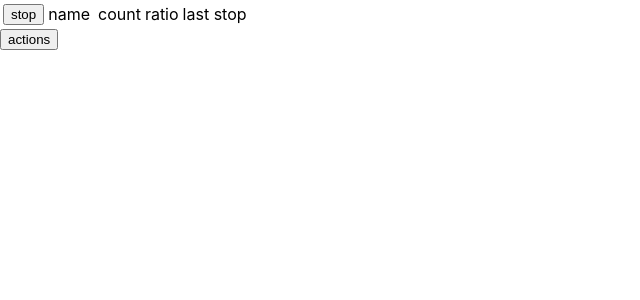
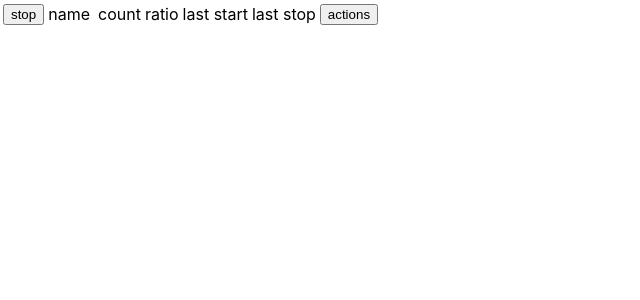
Before and after one commit to GuiRitter/TimeCounterSplitter, a React (Create React App) app: page / in a window 1280 px wide. Shown: the top 300 px of the page, without its empty margins (0-640 px from the left). Built offline with nearby package versions, Linux system fonts and the light colour scheme.

Commit message:
added last start time and moved task list actions button

```diff
--- a/src/Task.js
+++ b/src/Task.js
@@ -30,6 +30,7 @@ class Task extends React.Component {
 				: ''),
 			buildCell(this.buildKey('count'), round(count, 1), { onClick: () => alert(count), title: count }),
 			buildCell(this.buildKey('proportional'), round(proportional, 1), { onClick: () => alert(proportional), title: proportional }),
+			buildCell(this.buildKey('lastStart'), this.props.task.lastStartedDateTime),
 			buildCell(this.buildKey('lastStop'), this.props.task.lastStoppedDateTime),
 			buildCell(this.buildKey('taskAction'), (!this.props.showInput) ? null : <input
 				onClick={() => this.props.navigate(state.TASK_ACTION_MENU, this.props.task.name)}
--- a/src/TaskList.js
+++ b/src/TaskList.js
@@ -21,19 +21,20 @@ class taskList extends React.Component {
 			buildCell('active'),
 			buildCell('count', 'count'),
 			buildCell('proportional', 'ratio'),
+			buildCell('lastStart', 'last start'),
 			buildCell('lastStop', 'last stop'),
-			buildCell('action')
+			buildCell('action', (!this.props.showInput) ? null : <input
+				onClick={() => this.props.navigate(state.ACTION_MENU)}
+				type='button'
+				value='actions'
+			/>)
 		)}{(this.props.taskList || []).map(task => <Task
 			key={task.name}
 			showInput={this.props.showInput}
 			task={task}
 			timeBeginField={this.timeBeginField}
 			timeEndField={this.timeEndField}
-		/>)}</tbody></table>{(!this.props.showInput) ? null : <input
-		onClick={() => this.props.navigate(state.ACTION_MENU)}
-			type='button'
-			value='actions'
-		/>}</>;
+		/>)}</tbody></table></>;
 	}
 }
 
--- a/src/flux/reducer.js
+++ b/src/flux/reducer.js
@@ -44,11 +44,14 @@ const reducer = (currentState = initialState, action) => {
 					let updatedDateTime = currentlyActive ? now : null;
 					let count = task.count;
 					let lastStoppedDateTime = task.lastStoppedDateTime;
+					let lastStartedDateTime = task.lastStartedDateTime;
 					if (previouslyActive) {
 						count += now.diff(task.updatedDateTime);
 						if (!currentlyActive) {
 							lastStoppedDateTime = now.format('HH:mm');
 						}
+					} else if (currentlyActive) {
+						lastStartedDateTime = now.format('HH:mm');
 					}
 					if (action.timeLeft && action.timeRight && selectedTask && action.operation) {
 						let timeLeft = moment(action.timeLeft, 'HH:mm', true);
@@ -66,6 +69,7 @@ const reducer = (currentState = initialState, action) => {
 						active: currentlyActive,
 						count,
 						updatedDateTime,
+						lastStartedDateTime,
 						lastStoppedDateTime
 					};
 				})
```
